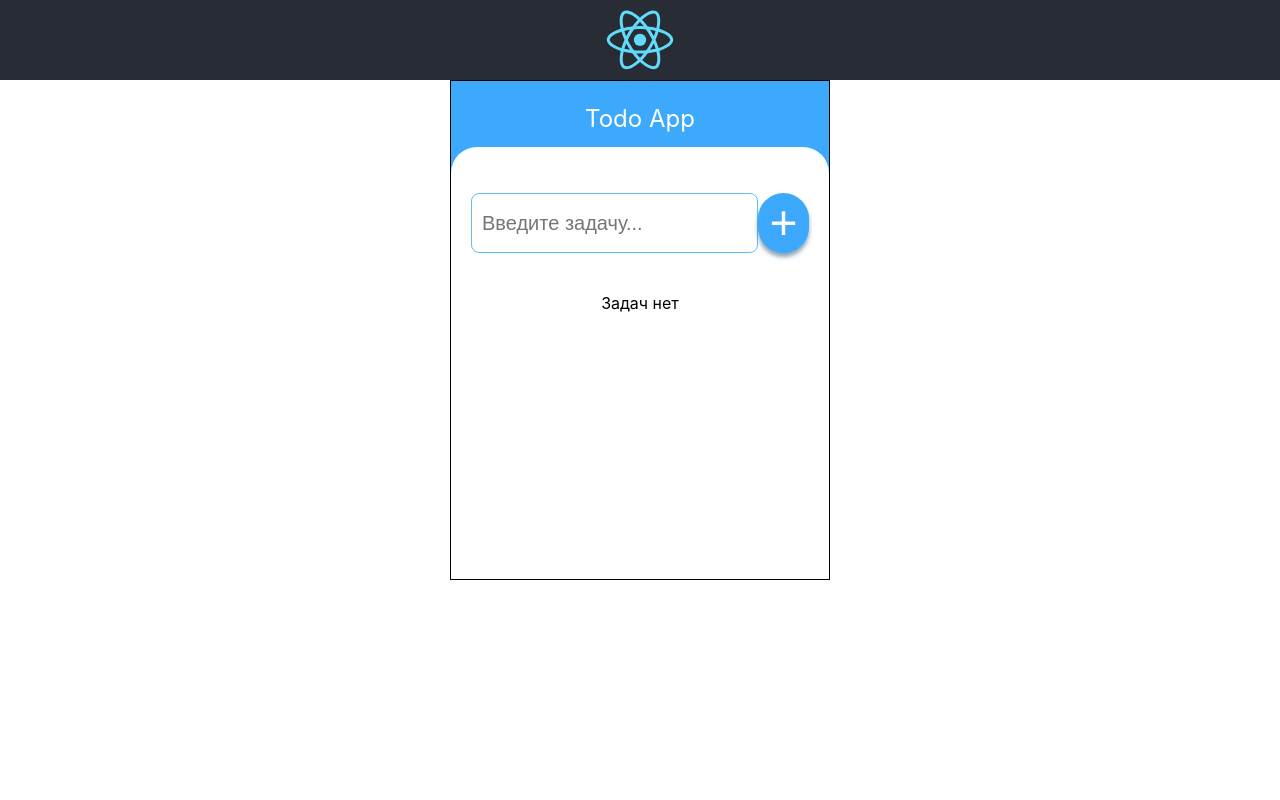
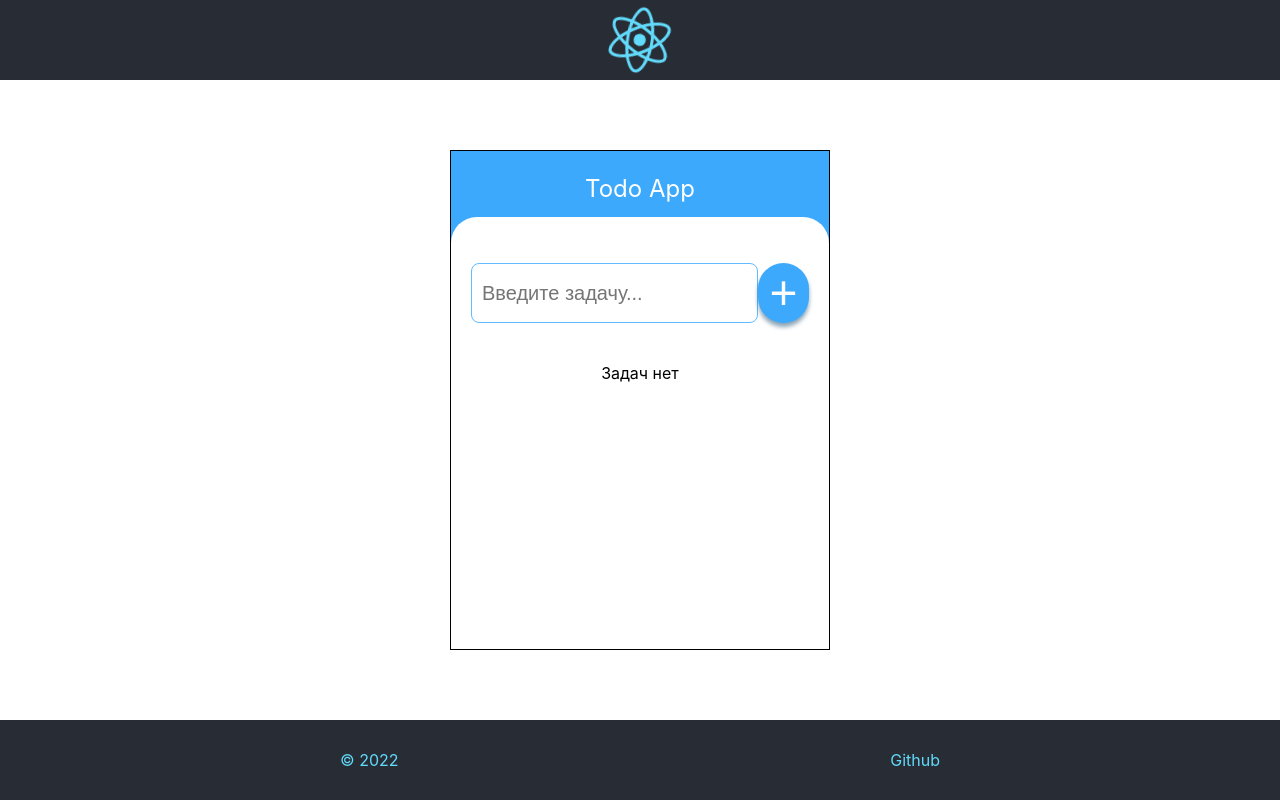
Before and after one commit to Dauhaliavets/todo-app-react, a React (Create React App) app in the folder todo-app/: page / in a window 1280 px wide. Built offline with nearby package versions, Linux system fonts and the light colour scheme.

Commit message:
feat: add Footer

```diff
--- a/todo-app/src/App.css
+++ b/todo-app/src/App.css
@@ -4,8 +4,14 @@
 	box-sizing: border-box;
 }
 .App {
+	height: 100vh;
   text-align: center;
 	display: flex;
 	flex-direction: column;
 	justify-content: space-between;
 }
+
+.container {
+	width: 600px;
+	margin: 0 auto;
+}
--- a/todo-app/src/App.js
+++ b/todo-app/src/App.js
@@ -1,12 +1,14 @@
 import './App.css';
 import Home from './Components/Home/Home';
 import Header from './Components/Header/Header';
+import Footer from './Components/Footer/Footer';
 
 function App() {
 	return (
 		<div className='App'>
 			<Header />
 			<Home title={'Todo App'}/>
+			<Footer />
 		</div>
 	);
 }
--- /dev/null
+++ b/todo-app/src/Components/Footer/Footer.css
@@ -0,0 +1,22 @@
+.App-footer {
+	background-color: #282c34;
+  min-height: 10vh;
+	display: flex;
+	justify-content: center;
+	align-items: center;
+	color: #61DAFB;
+}
+.footer-body {
+	display: flex;
+	justify-content: space-between;
+	align-items: center;
+}
+.social_link {
+	color: #61DAFB;
+	text-decoration: none;
+	transition: color .5s;
+}
+.social_link:hover {
+	color: #2f9bb9;
+	transition: color .5s;
+}
--- /dev/null
+++ b/todo-app/src/Components/Footer/Footer.jsx
@@ -0,0 +1,20 @@
+import './Footer.css';
+
+function Footer() {
+	return (
+		<footer className='App-footer'>
+			<div className='container'>
+				<div className='footer-body'>
+					<div className='footer-copyright'>&copy; 2022</div>
+					<div className='footer-social_links'>
+						<a className='social_link' href='https://github.com/Dauhaliavets'>
+							Github
+						</a>
+					</div>
+				</div>
+			</div>
+		</footer>
+	);
+}
+
+export default Footer;
--- a/todo-app/src/Components/Header/Header.css
+++ b/todo-app/src/Components/Header/Header.css
@@ -19,3 +19,12 @@
   font-size: calc(10px + 2vmin);
   color: white;
 }
+
+@keyframes App-logo-spin {
+  from {
+    transform: rotate(0deg);
+  }
+  to {
+    transform: rotate(360deg);
+  }
+}
```
